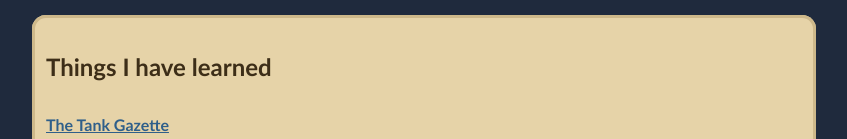
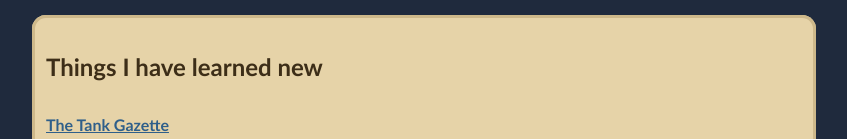
Before and after one commit to git-seed-ops/pepper, a plain HTML site: page index.html in a window 1280 px wide. Shown: the part 211-350 px from the top of the page, without its empty margins (216-1063 px from the left). Drawn offline with Linux system fonts and the light colour scheme.

Commit message:
Pepper updates index.html

```diff
--- a/index.html
+++ b/index.html
@@ -21,7 +21,7 @@
 <main>
 
 <section class="sand" id="learned">
-<h2>Things I have learned</h2>
+<h2>Things I have learned <span class="new">new</span></h2>
 <ul class="shelf">
 <li><a href="gazette.html">The Tank Gazette</a><span>My printed sheet for every hamster in the tank: draughts, the brown bird, and old street maps.</span></li>
 <li><a href="juggling.html">Juggling seeds on the chew stick</a><span>What juggling does to a brain, and why dropping the seeds is the work.</span></li>
```
